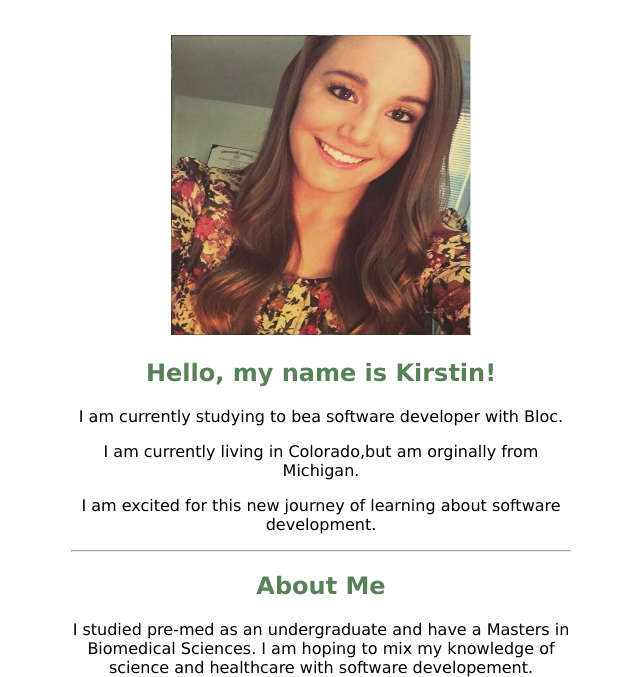
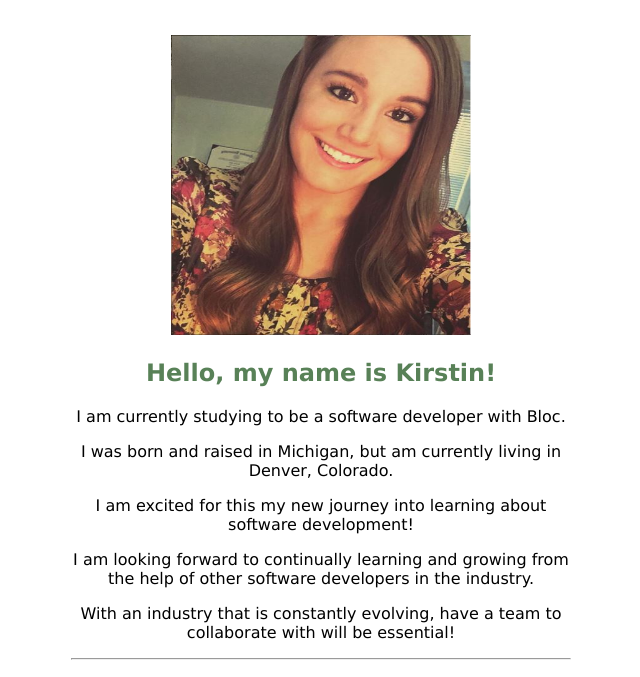
Before and after one commit to KirstinK12/Webpage, a plain HTML site: page index.html in a window 1280 px wide. Shown: the part 295-972 px from the top of the page, without its empty margins (319-959 px from the left). Drawn offline with Linux system fonts and the light colour scheme; a script that the page names is missing.

Commit message:
Update index.html

```diff
--- a/index.html
+++ b/index.html
@@ -20,9 +20,11 @@
   <article>
     <!-- Introduction -->
     <h2> Hello, my name is Kirstin!</h2>
-    <p>I am currently studying to bea software developer with Bloc.</p>
-    <p>I am currently living in Colorado,but am orginally from Michigan.</p>
-    <p>I am excited for this new journey of learning about software development.</p>
+    <p>I am currently studying to be a software developer with Bloc.</p>
+    <p>I was born and raised in Michigan, but am currently living in Denver, Colorado.</p>
+    <p>I am excited for this my new journey into learning about software development!</p>
+    <p>I am looking forward to continually learning and growing from the help of other software developers in the industry.</p>
+    <p>With an industry that is constantly evolving, have a team to collaborate with will be essential!
     <hr>
     <h2>About Me</h2>
     <!-- Info about me -->
```
